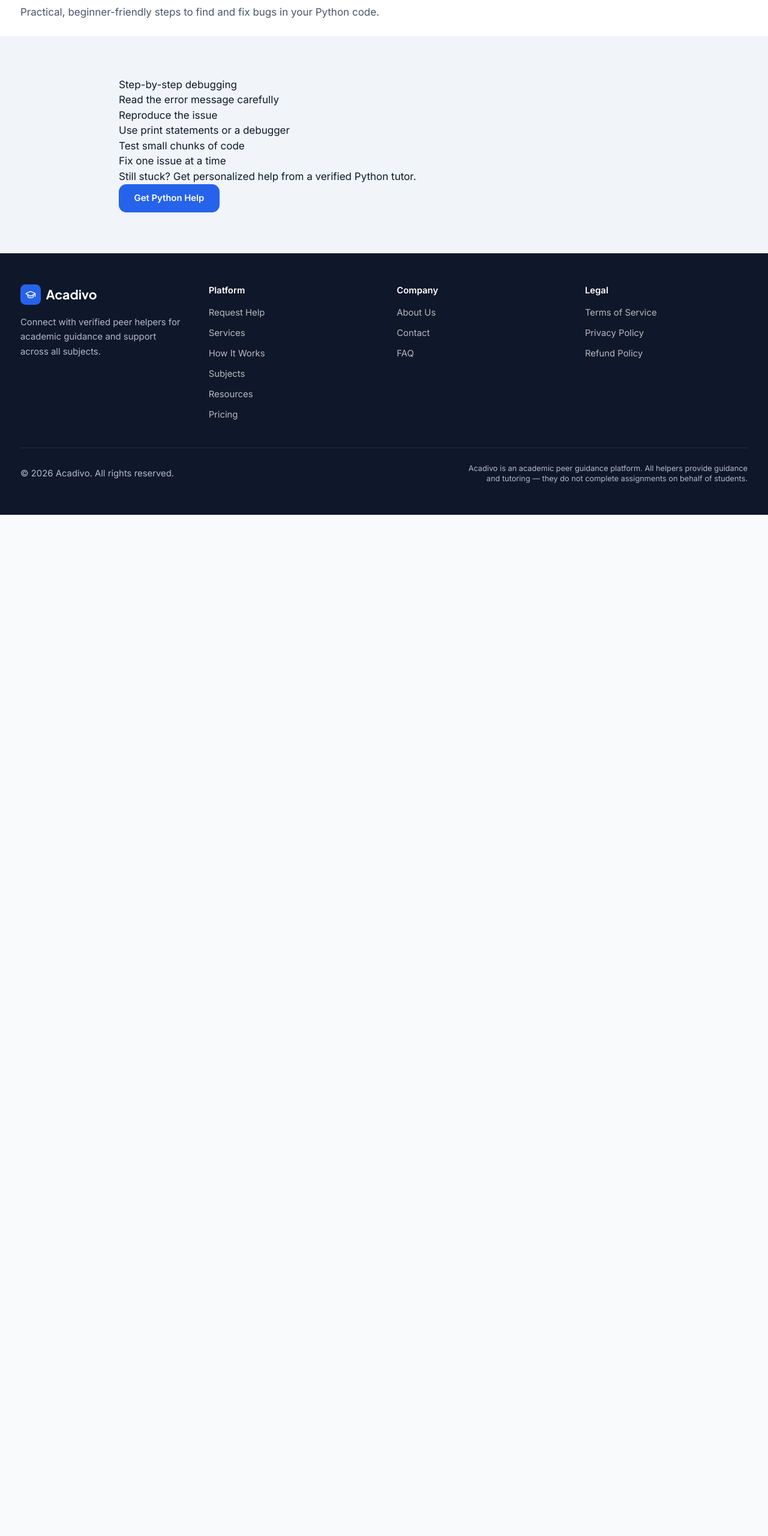
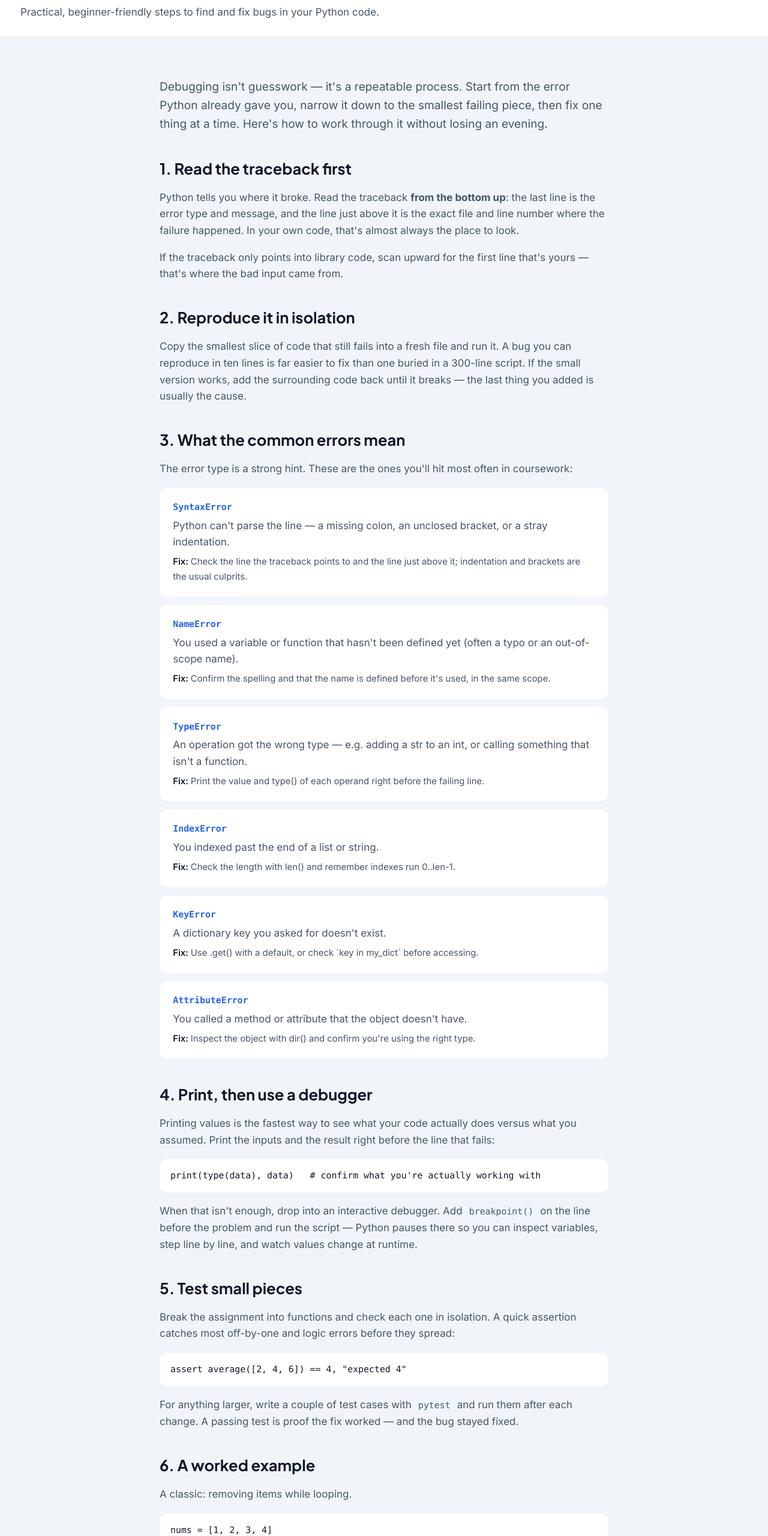
Before and after one commit to monsoon2001/assignment-help, a Next.js app: page /help/debug-python-assignment in a window 1280 px wide. Shown: the part 187-2747 px from the top of the page at 60% size. Before the commit the page ends 1045 px from the top, so only its background shows below. Built offline with nearby package versions, Linux system fonts and the light colour scheme; no server answers.

Commit message:
content: refine contact, FAQ, refund and request copy

```diff
--- a/src/app/(public)/contact/page.tsx
+++ b/src/app/(public)/contact/page.tsx
@@ -30,7 +30,7 @@ export default function ContactPage() {
           <div className="lg:col-span-2 space-y-5">
             {[
               { icon: Mail, label: "Email Us", value: "support@acadivo.com", sub: "We respond within 24 hours" },
-              { icon: Clock, label: "Support Hours", value: "Monday – Friday: 9AM – 8PM EST", sub: "Weekend support available via email" },
+              { icon: Clock, label: "Support Hours", value: "Monday – Friday, 9AM – 8PM (UTC)", sub: "Weekend support available via email" },
               { icon: MapPin, label: "Location", value: "Online, worldwide", sub: "Supporting students across time zones" },
             ].map(({ icon: Icon, label, value, sub }) => (
               <div key={label} className="relative overflow-hidden bg-white rounded-2xl p-6 border border-primary-container/25 shadow-sm hover:shadow-md transition-shadow">
--- a/src/app/(public)/faq/page.tsx
+++ b/src/app/(public)/faq/page.tsx
@@ -6,14 +6,14 @@ import { faqJsonLd, jsonLdScript } from "@/lib/seo";
 const frequentlyAskedQuestions = [
   { q: "What is Acadivo?", a: "Acadivo is an academic peer guidance platform that connects students with verified subject-matter helpers. Our helpers provide tutoring, editing, and guidance to help you improve your writing and understand coursework concepts — they do not complete assignments on your behalf." },
   { q: "Is using Acadivo considered cheating?", a: "No. Acadivo operates as a tutoring and academic support platform. Our helpers provide guidance, explanations, and feedback to help you learn. Think of it like working with a tutor or visiting a writing center — you still do the work, but with expert guidance to improve your skills and understanding." },
-  { q: "How are helpers verified?", a: "Every helper goes through a rigorous verification process including academic credential verification, subject-matter testing, sample work review, and an interview. We only accept helpers with strong academic records and demonstrated expertise in their subjects." },
+  { q: "How are helpers verified?", a: "Every helper is vetted before they can take a request. We review their academic background, check a work sample, and confirm the subjects they're qualified to support. If a helper doesn't keep that standard, we remove them from the platform." },
   { q: "What subjects do you cover?", a: "We cover a wide range of subjects including English Literature, Mathematics, Biology, Chemistry, Physics, Computer Science, History, Psychology, Economics, Business Studies, Nursing, Engineering, Statistics, Philosophy, and more. If your subject isn't listed, contact us and we'll do our best to match you with a helper." },
   { q: "How does pricing work?", a: "Pricing is transparent and based on the type of help needed, subject complexity, deadline, and word count. Everything is quoted in Canadian dollars (CAD) as a single total — no hidden fees. You only pay when you accept the helper's quote." },
   { q: "Can I request revisions?", a: "Yes! Revisions are unlimited until you're fully satisfied. If the completed work doesn't meet the agreed-upon requirements, you can request changes at no extra cost — as many times as you need. Entirely new requirements beyond the original scope may open a new request." },
   { q: "Who works on my request?", a: "Your request goes straight to our verified academic helper. They review your brief and respond with a personalized proposal, and you discuss the scope in the request chat before committing to anything." },
   { q: "What payment methods do you accept?", a: "We accept all major credit and debit cards. Payments are collected securely in Canadian dollars (CAD) and handled by Acadivo — your card details are never shared with helpers." },
   { q: "What if I'm not satisfied with the work?", a: "Your satisfaction is our priority. Revisions are unlimited until you're fully satisfied — helpers are expected to keep revising until the work matches the agreed-upon scope. If the delivered work doesn't match the agreed scope, you can request a refund by contacting support; refunds are reviewed case by case. Review the scope and price carefully before confirming." },
-  { q: "How long does it take to get a proposal?", a: "Your helper reviews your brief and responds with a personalized proposal, usually within a couple of hours depending on subject and deadline." },
+  { q: "How long does it take to get a proposal?", a: "Your helper reviews your brief and responds with a personalized proposal, usually within a few hours and often the same day, depending on the subject and deadline." },
   { q: "Do helpers write complete assignments?", a: "No. We provide tutoring and learning support: explanations, feedback, outlines, editing, citations and guidance. Our policy is clear — you learn, you write. We don't do your entire submission." },
   { q: "Is my information safe and private?", a: "Yes. We use encrypted connections, secure payments, and never share full assignment details beyond what's needed to quote. Files you upload stay private to your helper." },
   { q: "What happens if a helper misses the deadline?", a: "The agreed timeline is part of your proposal. If timing slips, communicate in the workspace to adjust or request revisions. Your scope and deadlines are documented in writing before payment." },
--- a/src/app/(public)/help/debug-python-assignment/page.tsx
+++ b/src/app/(public)/help/debug-python-assignment/page.tsx
@@ -3,9 +3,43 @@ import { PageHeader } from "@/components/marketing/page-shell"
 
 export const metadata = {
   title: "How to Debug a Python Assignment | Acadivo",
-  description: "Learn practical steps to debug your Python assignment with tips, tools, and strategies. Get help when you're stuck.",
+  description:
+    "A practical guide to debugging Python assignments: read the traceback, isolate the bug, use breakpoints and tests, and fix common errors step by step.",
   alternates: { canonical: "https://acadivo.com/help/debug-python-assignment" },
 }
+
+const COMMON_ERRORS = [
+  {
+    error: "SyntaxError",
+    cause: "Python can't parse the line — a missing colon, an unclosed bracket, or a stray indentation.",
+    fix: "Check the line the traceback points to and the line just above it; indentation and brackets are the usual culprits.",
+  },
+  {
+    error: "NameError",
+    cause: "You used a variable or function that hasn't been defined yet (often a typo or an out-of-scope name).",
+    fix: "Confirm the spelling and that the name is defined before it's used, in the same scope.",
+  },
+  {
+    error: "TypeError",
+    cause: "An operation got the wrong type — e.g. adding a str to an int, or calling something that isn't a function.",
+    fix: "Print the value and type() of each operand right before the failing line.",
+  },
+  {
+    error: "IndexError",
+    cause: "You indexed past the end of a list or string.",
+    fix: "Check the length with len() and remember indexes run 0..len-1.",
+  },
+  {
+    error: "KeyError",
+    cause: "A dictionary key you asked for doesn't exist.",
+    fix: "Use .get() with a default, or check `key in my_dict` before accessing.",
+  },
+  {
+    error: "AttributeError",
+    cause: "You called a method or attribute that the object doesn't have.",
+    fix: "Inspect the object with dir() and confirm you're using the right type.",
+  },
+]
 
 export default function DebugPythonPage() {
   return (
@@ -20,20 +54,135 @@ export default function DebugPythonPage() {
         ]}
       />
       <div className="band-soft">
-      <div className="max-w-4xl mx-auto px-4 sm:px-6 lg:px-8 py-12 sm:py-16 prose">
-        <h2>Step-by-step debugging</h2>
-        <ol>
-          <li>Read the error message carefully</li>
-          <li>Reproduce the issue</li>
-          <li>Use print statements or a debugger</li>
-          <li>Test small chunks of code</li>
-          <li>Fix one issue at a time</li>
-        </ol>
-        <p>Still stuck? Get personalized help from a verified Python tutor.</p>
-        <Link href="/requests/new" className="inline-flex items-center gap-2 px-6 py-3 bg-primary hover:bg-primary-hover text-white rounded-xl font-semibold text-sm hover:opacity-95 transition-opacity no-underline">
-          Get Python Help
-        </Link>
-      </div>
+        <div className="max-w-3xl mx-auto px-4 sm:px-6 lg:px-8 py-12 sm:py-16">
+          <p className="text-lg text-on-surface-variant leading-relaxed mb-10">
+            Debugging isn&apos;t guesswork — it&apos;s a repeatable process. Start from the error Python
+            already gave you, narrow it down to the smallest failing piece, then fix one thing at a time.
+            Here&apos;s how to work through it without losing an evening.
+          </p>
+
+          <section className="mb-10">
+            <h2 className="font-display text-2xl font-bold text-on-surface mb-4">1. Read the traceback first</h2>
+            <p className="text-on-surface-variant leading-relaxed mb-4">
+              Python tells you where it broke. Read the traceback <strong>from the bottom up</strong>: the last
+              line is the error type and message, and the line just above it is the exact file and line number
+              where the failure happened. In your own code, that&apos;s almost always the place to look.
+            </p>
+            <p className="text-on-surface-variant leading-relaxed">
+              If the traceback only points into library code, scan upward for the first line that&apos;s yours —
+              that&apos;s where the bad input came from.
+            </p>
+          </section>
+
+          <section className="mb-10">
+            <h2 className="font-display text-2xl font-bold text-on-surface mb-4">2. Reproduce it in isolation</h2>
+            <p className="text-on-surface-variant leading-relaxed mb-4">
+              Copy the smallest slice of code that still fails into a fresh file and run it. A bug you can
+              reproduce in ten lines is far easier to fix than one buried in a 300-line script. If the small
+              version works, add the surrounding code back until it breaks — the last thing you added is usually
+              the cause.
+            </p>
+          </section>
+
+          <section className="mb-10">
+            <h2 className="font-display text-2xl font-bold text-on-surface mb-4">3. What the common errors mean</h2>
+            <p className="text-on-surface-variant leading-relaxed mb-4">
+              The error type is a strong hint. These are the ones you&apos;ll hit most often in coursework:
+            </p>
+            <div className="space-y-3">
+              {COMMON_ERRORS.map((item) => (
+                <div key={item.error} className="bg-white rounded-xl border border-outline-variant/30 p-5">
+                  <p className="font-mono text-sm font-semibold text-primary mb-1.5">{item.error}</p>
+                  <p className="text-on-surface-variant leading-relaxed mb-1.5">{item.cause}</p>
+                  <p className="text-sm text-on-surface-variant leading-relaxed">
+                    <span className="font-semibold text-on-surface">Fix: </span>
+                    {item.fix}
+                  </p>
+                </div>
+              ))}
+            </div>
+          </section>
+
+          <section className="mb-10">
+            <h2 className="font-display text-2xl font-bold text-on-surface mb-4">4. Print, then use a debugger</h2>
+            <p className="text-on-surface-variant leading-relaxed mb-4">
+              Printing values is the fastest way to see what your code actually does versus what you assumed.
+              Print the inputs and the result right before the line that fails:
+            </p>
+            <pre className="bg-surface-container-lowest border border-outline-variant/40 rounded-xl p-4 overflow-x-auto text-sm mb-4">
+              <code>{`print(type(data), data)   # confirm what you're actually working with`}</code>
+            </pre>
+            <p className="text-on-surface-variant leading-relaxed mb-4">
+              When that isn&apos;t enough, drop into an interactive debugger. Add <code className="font-mono text-sm bg-primary-fixed/60 rounded px-1.5 py-0.5">breakpoint()</code>{" "}
+              on the line before the problem and run the script — Python pauses there so you can inspect variables,
+              step line by line, and watch values change at runtime.
+            </p>
+          </section>
+
+          <section className="mb-10">
+            <h2 className="font-display text-2xl font-bold text-on-surface mb-4">5. Test small pieces</h2>
+            <p className="text-on-surface-variant leading-relaxed mb-4">
+              Break the assignment into functions and check each one in isolation. A quick assertion catches most
+              off-by-one and logic errors before they spread:
+            </p>
+            <pre className="bg-surface-container-lowest border border-outline-variant/40 rounded-xl p-4 overflow-x-auto text-sm mb-4">
+              <code>{`assert average([2, 4, 6]) == 4, "expected 4"`}</code>
+            </pre>
+            <p className="text-on-surface-variant leading-relaxed">
+              For anything larger, write a couple of test cases with <code className="font-mono text-sm bg-primary-fixed/60 rounded px-1.5 py-0.5">pytest</code> and
+              run them after each change. A passing test is proof the fix worked — and the bug stayed fixed.
+            </p>
+          </section>
+
+          <section className="mb-10">
+            <h2 className="font-display text-2xl font-bold text-on-surface mb-4">6. A worked example</h2>
+            <p className="text-on-surface-variant leading-relaxed mb-4">
+              A classic: removing items while looping.
+            </p>
+            <pre className="bg-surface-container-lowest border border-outline-variant/40 rounded-xl p-4 overflow-x-auto text-sm mb-4">
+              <code>{`nums = [1, 2, 3, 4]
+for n in nums:
+    if n % 2 == 0:
+        nums.remove(n)   # skips elements as the list shrinks
+
+print(nums)  # [1, 3] — but 4 was never checked`}</code>
+            </pre>
+            <p className="text-on-surface-variant leading-relaxed">
+              Mutating a list while iterating over it changes the indexes underneath the loop. Build a new list
+              instead (<code className="font-mono text-sm bg-primary-fixed/60 rounded px-1.5 py-0.5">[n for n in nums if n % 2 != 0]</code>) or
+              iterate over a copy with <code className="font-mono text-sm bg-primary-fixed/60 rounded px-1.5 py-0.5">for n in list(nums):</code>.
+            </p>
+          </section>
+
+          <section className="mb-10">
+            <h2 className="font-display text-2xl font-bold text-on-surface mb-4">7. Still stuck?</h2>
+            <p className="text-on-surface-variant leading-relaxed mb-4">
+              If you&apos;ve read the traceback, isolated the failing piece, and it still won&apos;t budge, it helps to
+              talk it through. Share your code and the exact error in a request, and a Python tutor can walk you
+              through the reasoning instead of just handing you an answer.
+            </p>
+            <div className="flex flex-wrap gap-3">
+              <Link
+                href="/requests/new"
+                className="inline-flex items-center gap-2 px-6 py-3 bg-primary hover:bg-primary-hover text-white rounded-xl font-semibold text-sm hover:opacity-95 transition-opacity no-underline"
+              >
+                Get Python help
+              </Link>
+              <Link
+                href="/resources/writing/how-to-approach-a-programming-assignment"
+                className="inline-flex items-center gap-2 px-6 py-3 border border-outline-variant bg-white rounded-xl font-semibold text-sm text-on-surface hover:bg-surface-container-low transition-colors no-underline"
+              >
+                Read the programming guide
+              </Link>
+              <Link
+                href="/subjects/computer-science"
+                className="inline-flex items-center gap-2 px-6 py-3 border border-outline-variant bg-white rounded-xl font-semibold text-sm text-on-surface hover:bg-surface-container-low transition-colors no-underline"
+              >
+                Computer Science help
+              </Link>
+            </div>
+          </section>
+        </div>
       </div>
     </>
   )
--- a/src/app/(public)/refund-policy/page.tsx
+++ b/src/app/(public)/refund-policy/page.tsx
@@ -13,7 +13,7 @@ const sections = [
   { title: "Revisions", content: "Revisions are unlimited until you are fully satisfied. Helpers are expected to address feedback that matches the original scope and requirements until the work meets the agreed-upon standard." },
   { title: "Scope Changes", content: "Revisions are limited to the scope agreed upon at confirmation. Entirely new requirements beyond the original request may open a new request, with its own quote that you must approve before work begins." },
   { title: "Refund Eligibility", content: "Refunds are reviewed case by case and are not automatic. We may decline a refund where the work was delivered within the agreed scope, for completed tutoring sessions, or where a request is made more than 14 days after delivery. Where a refund is approved, it is returned to your original payment method." },
-  { title: "Disputes", content: "If you believe your delivery did not match the agreed scope, or the helper became unresponsive within the delivery window, contact the Academic Integrity Office at support@acadivo.com within 14 days of delivery. Our team will review your case within 48 hours and respond with a decision." },
+  { title: "Disputes", content: "If you believe your delivery did not match the agreed scope, or the helper became unresponsive within the delivery window, contact our academic integrity team at support@acadivo.com within 14 days of delivery. Our team will review your case within 48 hours and respond with a decision." },
   { title: "No Chargebacks", content: "Please do not initiate a chargeback with your bank. Chargebacks are reviewed and may result in account suspension. Contact support first so we can resolve the issue through the revision process." },
   { title: "Contact", content: "For questions about this policy or to open a dispute, contact us at support@acadivo.com." },
 ];
--- a/src/app/(student)/requests/page.tsx
+++ b/src/app/(student)/requests/page.tsx
@@ -121,7 +121,7 @@ export default async function RequestsPage() {
           <p className="text-xs leading-relaxed text-on-surface-variant mt-1">
             Revisions are <span className="font-semibold text-on-surface">unlimited until you&apos;re fully satisfied</span>{" "}
             with the delivered work. Helpers are expected to address scope-matching feedback; entirely new
-            requirements may open a new request. Disputes are mediated by the Academic Integrity Office.
+            requirements may open a new request. Disputes are mediated by our academic integrity team.
           </p>
         </div>
       </Card>
```
